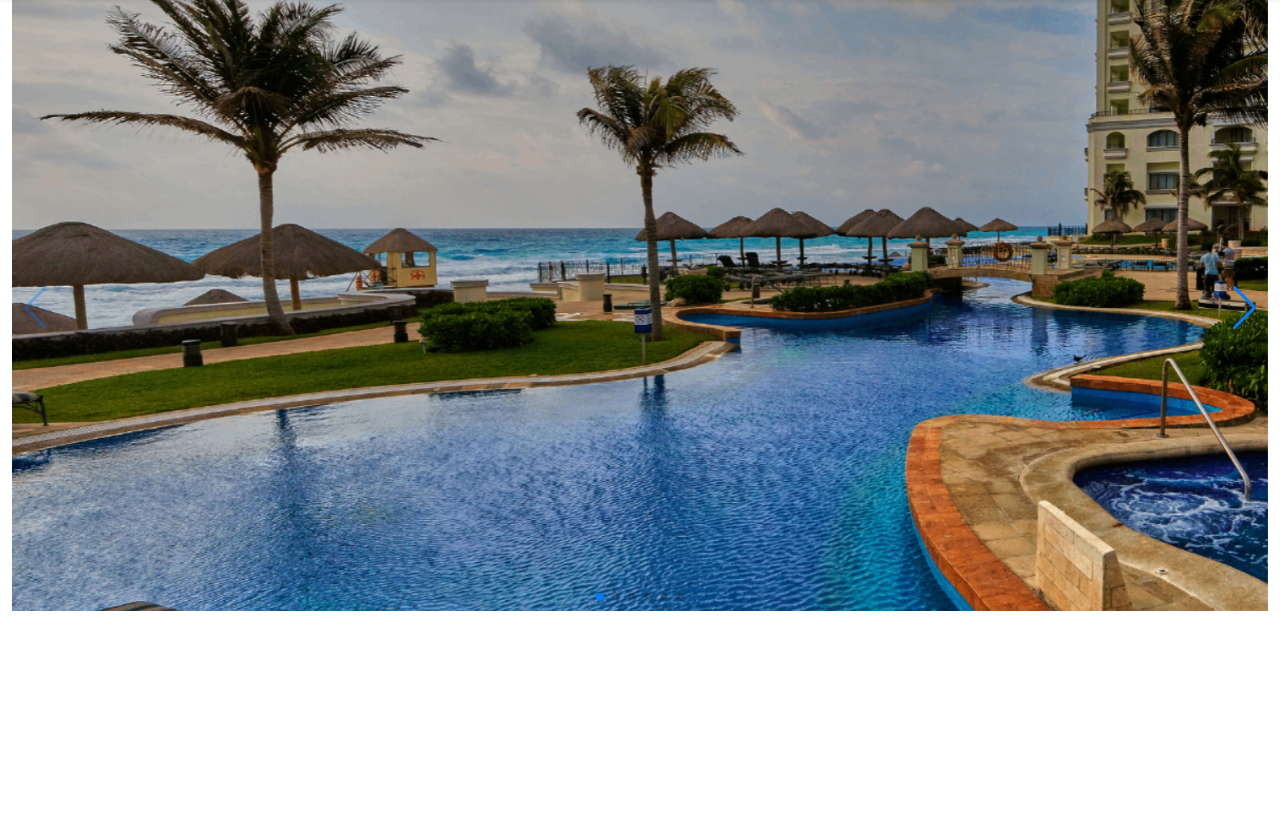
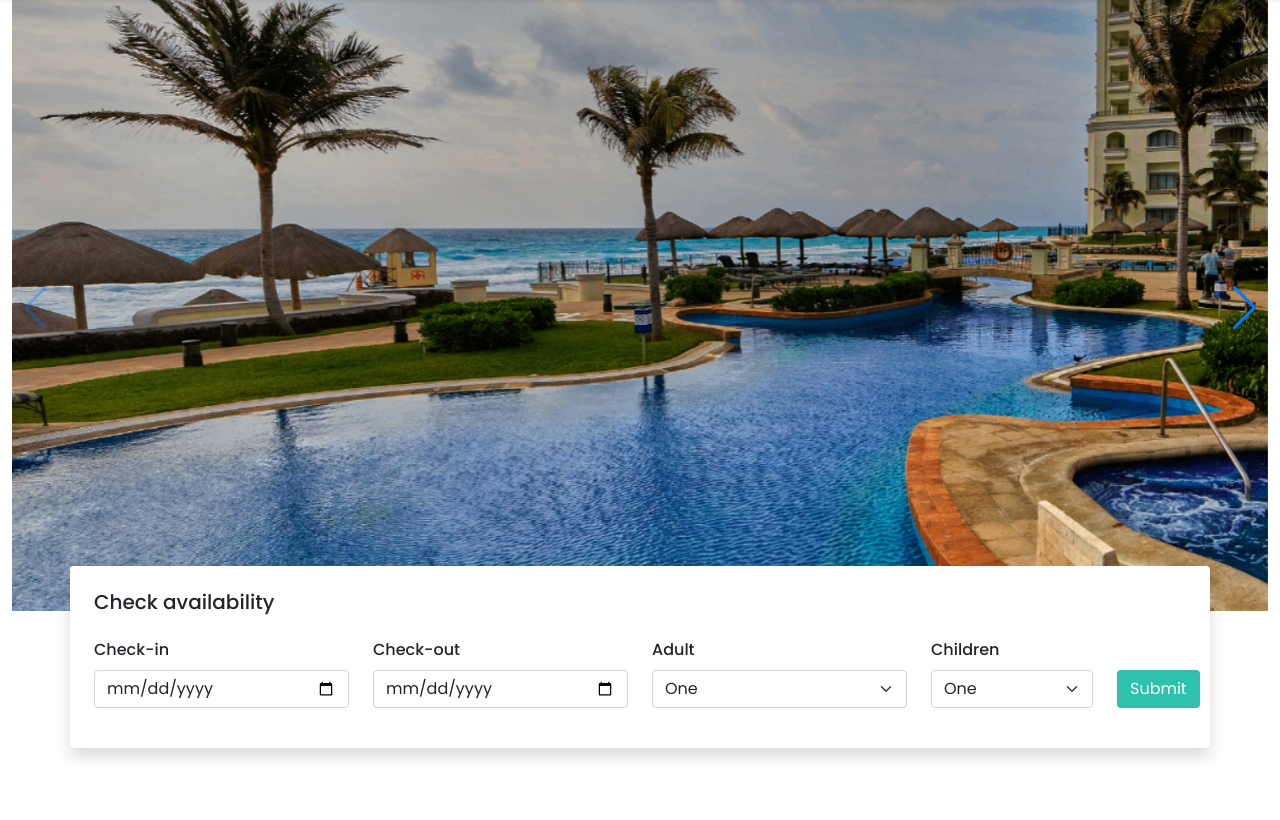
Before and after one commit to Willemu/finalHotelBookingApp, a PHP site: page / in a window 1280 px wide. Shown: the part 69-889 px from the top of the page. Before the commit the page ends 680 px from the top, so only its background shows below. Run offline with PHP 8.4, Linux system fonts and the light colour scheme.

Commit message:
Update index.php
Completed the availability form

```diff
--- a/Hotel Booking App/index.php
+++ b/Hotel Booking App/index.php
@@ -17,12 +17,37 @@
         .h-font{
             font-family: 'Merienda', cursive;
         }
+
          /* Hide number arrows for Chrome, Safari, Edge, Opera */
            input::-webkit-outer-spin-button,
            input::-webkit-inner-spin-button {
           -webkit-appearance: none;
            margin: 0;
-           }
+        }
+
+        .custom-bg{
+          background-color: #2ec1ac;
+        }
+
+        .custom-bg:hover{
+          background-color: #279e8c;
+        }
+
+        .availability-form{
+          margin-top: -50px;
+          z-index: 11;
+          position: relative;
+        }
+
+        @media screen and (max-width: 575px) {
+          .availability-form{
+          margin-top: 25px;
+          padding: 0 35px;
+
+        }
+        }
+
+
 
     </style>
 
@@ -66,7 +91,7 @@
   </div>
 </nav>
 
-<!-- Swiper -->
+<!-- Carousel using Swiper -->
 <div class="container-fluid">
   <div class="swiper swiper-container">
     <div class="swiper-wrapper">
@@ -95,6 +120,47 @@
   </div>
 
 </div>
+
+<!--Check availability form -->
+<div class="container availability-form">
+  <div class="row">
+    <div class="col-lg-12 bg-white shadow p-4 rounded">
+      <h5 class="mb-4">Check availability</h5>
+       <form>
+        <div class="row align-items-end">
+           <div class="col-lg-3 mb-3">
+               <label class="form-label" style="font-weight: 500;">Check-in</label>
+               <input type="date" class="form-control shadow-none">
+           </div>
+           <div class="col-lg-3 mb-3">
+               <label class="form-label" style="font-weight: 500;">Check-out</label>
+               <input type="date" class="form-control shadow-none">
+           </div>
+           <div class="col-lg-3 mb-3">
+               <label class="form-label" style="font-weight: 500;">Adult</label>
+               <select class="form-select shadow-none">
+                  <option value="1">One</option>
+                  <option value="2">Two</option>
+                  <option value="3">Three</option>
+                </select>
+            </div>
+            <div class="col-lg-2 mb-3">
+               <label class="form-label" style="font-weight: 500;">Children</label>
+               <select class="form-select shadow-none">
+                  <option value="1">One</option>
+                  <option value="2">Two</option>
+                  <option value="3">Three</option>
+                </select>
+            </div>
+            <div class="col-lg-1 mb-lg-3 mt-2">
+              <button type="submit" class="btn text-white shadow-none custom-bg">Submit</button>
+            </div>
+         </div>
+       </form>
+  </div>
+</div>
+
+<br><br><br>
 
 <!-- Login Modal -->
 <div class="modal fade" id="loginModal" data-bs-backdrop="static" data-bs-keyboard="false" tabindex="-1" aria-labelledby="staticBackdropLabel" aria-hidden="true">
@@ -189,10 +255,12 @@
   </div>
 </div>
 
+
+
 <script src="https://cdn.jsdelivr.net/npm/bootstrap@5.0.2/dist/js/bootstrap.bundle.min.js" integrity="sha384-MrcW6ZMFYlzcLA8Nl+NtUVF0sA7MsXsP1UyJoMp4YLEuNSfAP+JcXn/tWtIaxVXM" crossorigin="anonymous"></script>
 <script src="https://cdn.jsdelivr.net/npm/swiper@9/swiper-bundle.min.js"></script>
 
-<!-- Initialize Swiper -->
+<!-- Initialize Carousel -->
 <script>
     var swiper = new Swiper(".swiper-container", {
       spaceBetween: 30,
```
